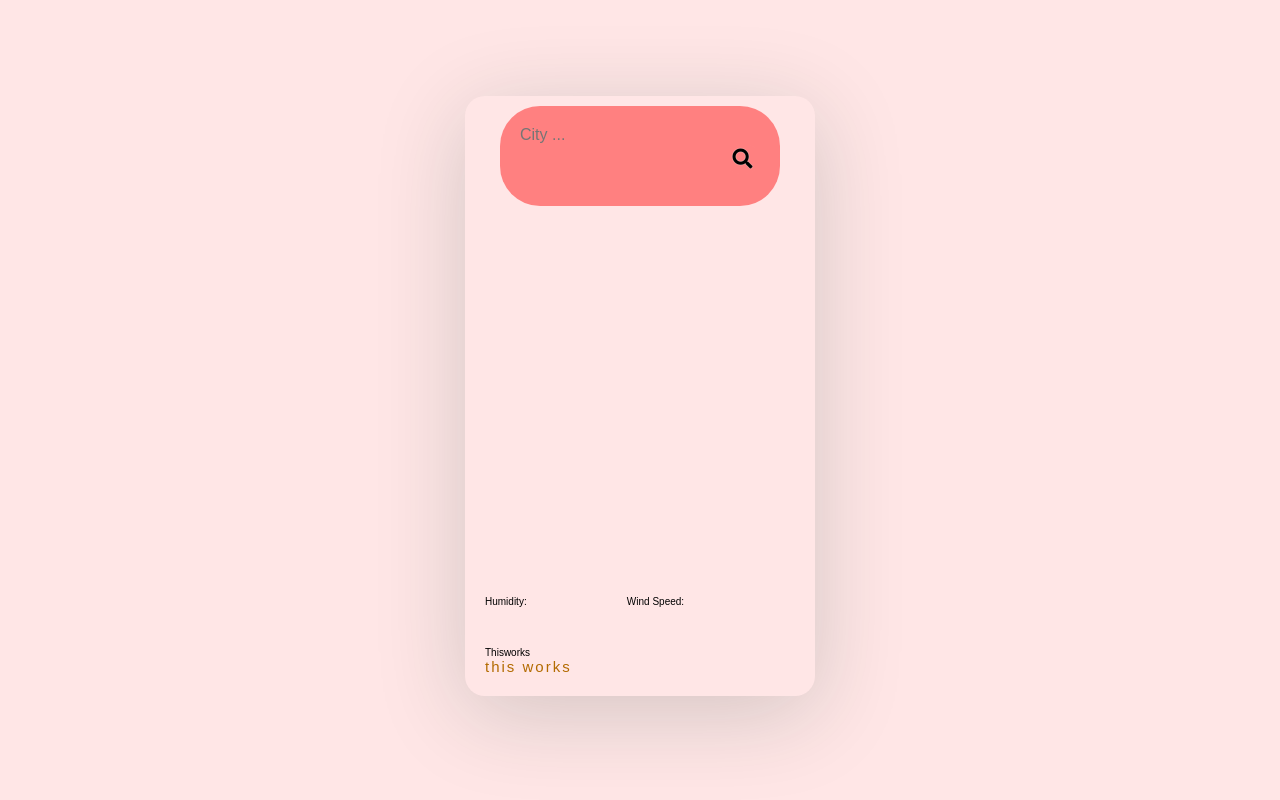
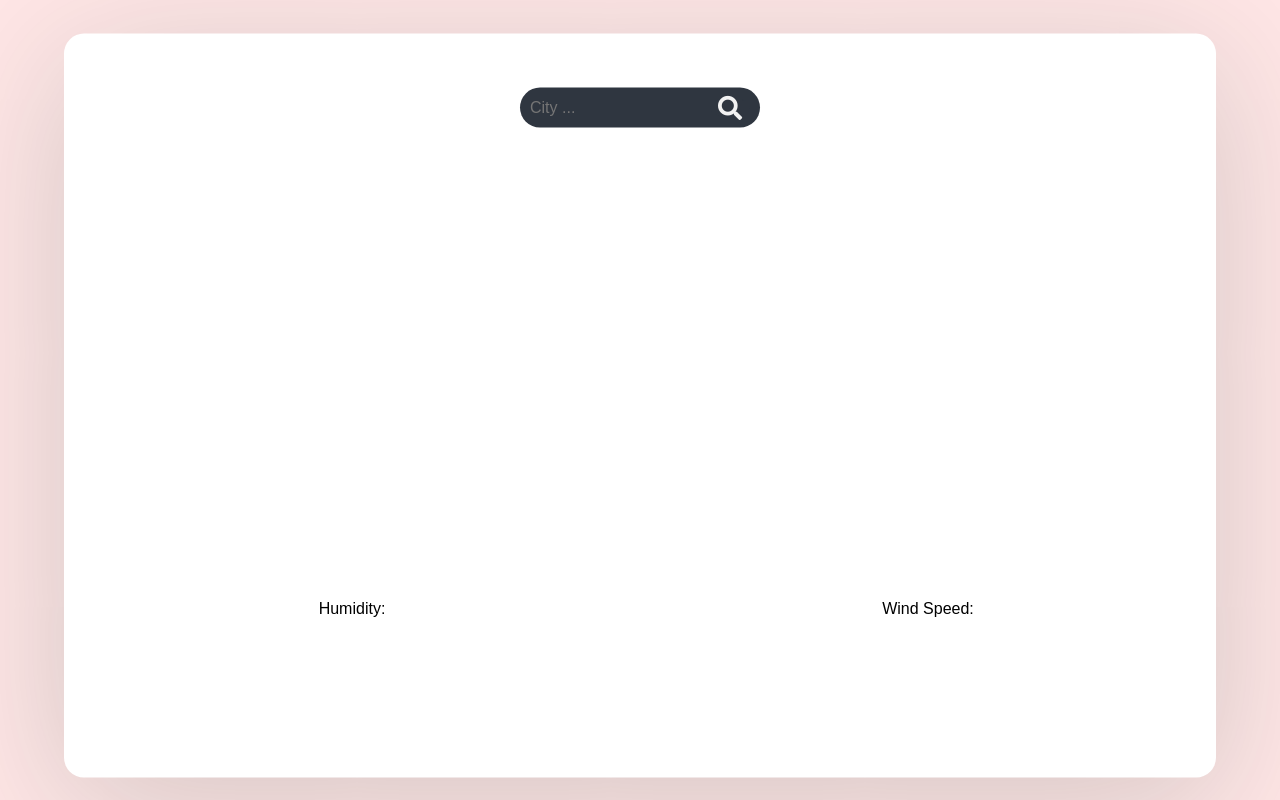
Before and after one commit to aalbaharnah/MyWeatherApp, a website: page index.html in a window 1280 px wide. Drawn offline with Linux system fonts and the light colour scheme.

Commit message:
Wed. version

```diff
--- a/app/app.js
+++ b/app/app.js
@@ -9,6 +9,8 @@ app.controller("MyWeatherController", function ($scope, $http) {
         $scope.cityTemp = response.data.current.temp_c + '°';
         $scope.cityWind = response.data.current.wind_kph +' kph';
         $scope.cityHumidity = response.data.current.humidity + '%';
+        $scope.cityIcon = response.data.current.condition.icon;
+        $scope.cityCondition = response.data.current.condition.text;
         });
     }
 });
--- a/css/style.css
+++ b/css/style.css
@@ -4,12 +4,8 @@
     margin: 0;
   }
 
-html{
-  font-size: 62.5%;
-}
-
 body {
-  position: relative;
+  position: inherit;
   height: 100vh;
   background-color: #ffe6e6;
   animation: fadeIn 200ms ease-in-out;
@@ -20,43 +16,51 @@ body {
 
 .box-container {
   position: absolute;
-  top: 57%;
+  margin: inherit;
+  top: 60%;
   left: 50%;
   transform: translate(-50%, -60%);
   border-radius: 20px;
-  width: 35rem;
-  height: 60rem;
+  width: 90%;
+  height: 93%;
   box-shadow: 0 1.7rem 9rem rgba(11, 49, 38, 0.18);
+  background: white;
 }
 
-.search-box{
+.search-box:hover > .search-txt{
+  width: 160px;
+  padding: 0 6px;
+  background: #f2f2f2;
+  border-radius: 40px;
+  color: black;
+}
+
+.search-box {
   position: relative;
   top: 10%;
   left: 50%;
   transform: translate(-50%, -50%);
-  background: #ff8080;
-  height: 60px;
-  width: 240px;
+  background: #2f3640;
+  height: 20px;
   border-radius: 40px;
-  padding: 20px;
+  padding: 10px;
+  width: 220px;
 }
 
-.search-btn{
-  position: relative;
-  color: #000000;
+.search-btn {
+  color: #f2f2f2;
   float: right;
-  width: 35px;
-  height: 30px;
+  width: 40px;
+  height: 20px;
   border-radius: 50%;
-  background: #ff8080;
+  background: #2f3640;
   display: flex;
   justify-content: center;
   align-items: center;
-  text-shadow: 0px 0px 1px #f1f1f1;
+  font-size: 75.5%;
 }
 
-.search-txt{
-  position: relative;
+.search-txt {
   border: none;
   background: none;
   outline: none;
@@ -65,13 +69,17 @@ body {
   color: white;
   font-size: 16px;
   transition: 0.4s;
-  line-height: 5px;
+  line-height: 20px;
+  width: 140px;
 }
 
 .text-box{
-  left: 4%;
+  left: 2%;
   position: absolute;
-  top: 25%;
+  top: 33%;
+  height: 40%;
+  width: 60%;
+  text-align: center;
 }
 
 .cName{
@@ -80,44 +88,67 @@ body {
   color: #ffc266;
   text-transform: uppercase;
   font-weight: 900;
-  font-size: 3.3rem;
+  font-size: xx-large;
   letter-spacing: .1rem;
-  animation: fadeIn 700ms ease-out;
   backface-visibility: hidden;
 }
 
+.condition{
+  position: absolute;
+  left: 53%;
+  top: 33%;
+  height: 40%;
+  width: 40%;
+  padding-top: 5%;
+  text-align: center;
+}
+
+.icon{
+  height: 35%;
+  position: relative;
+}
+
+.cCond{
+  position: relative;
+  padding: 5%;
+  color: black;
+  font-size: large;
+}
+
 .cTemp{
-  width: 80%;
-  line-height: 3rem;
-  margin-top: 5rem;
-  margin-left: 5%;
+  line-height: 10rem;
+  padding: 5%;
   color: #b36b00;
   font-weight: 700;
-  font-size: 10rem;
+  font-size: 9rem;
   letter-spacing: .1rem;
   animation: fadeIn 600ms ease-out;
   backface-visibility: hidden;
 }
 
 .down-text-box{
-  position: absolute;
-  top : 80%;
-  display: table;
+  position: relative;
+  width: 100%;
+  top: 68%;
+  display: flex;
 }
 
 .col{
   float: left;
   width: 33.33%;
   padding: 20px;
+  text-align: center;
+  position: relative;
+  margin: auto;
 }
 
 .cHumidity{
   color: #b36b00;
   font-weight: 400;
-  font-size: 1.5rem;
+  font-size: 15px;
   letter-spacing: .2rem;
   animation: fadeIn 700ms ease-out;
-  backface-visibility: hidden
+  backface-visibility: hidden;
 }
 
 
--- a/index.html
+++ b/index.html
@@ -15,13 +15,16 @@
 
 <body ng-controller="MyWeatherController">
     <div class="box-container">
+
+            <!--Search box-->
             <div class="search-box">
                 <input class="search-txt" type="text" placeholder="City ..." ng-model="cityName">
                 <a class="search-btn" ng-click="search()">
                     <i class="fas fa-search fa-2x"></i>
                 </a>
+            </div>
 
-            </div>
+            <!--City name & Tempreture-->
             <div class="text-box">
                     <div class="cName">
                         {{cityData}}
@@ -31,10 +34,17 @@
                     </div>
             </div>
 
-            <div>
 
+            <!-- Icon -->
+            <div class="condition">
+                <img class="icon" ng-src="http:{{cityIcon}}">
+                <div class="cCond">
+                    {{ cityCondition }}
+                </div>
             </div>
 
+
+            <!-- Humidity & wind speed and clouds-->
             <div class="down-text-box">
                 <div class="col">
                     Humidity: <br />
@@ -45,12 +55,9 @@
                     Wind Speed: <br />
                     <div class="cHumidity"> {{cityWind}} </div>
                 </div>
+            </div>
 
-                <div class="col">
-                    Thisworks <br />
-                    <div class="cHumidity"> this works</div>
-                </div>
-            </div>
+
     </div>
 </body>
 
```
